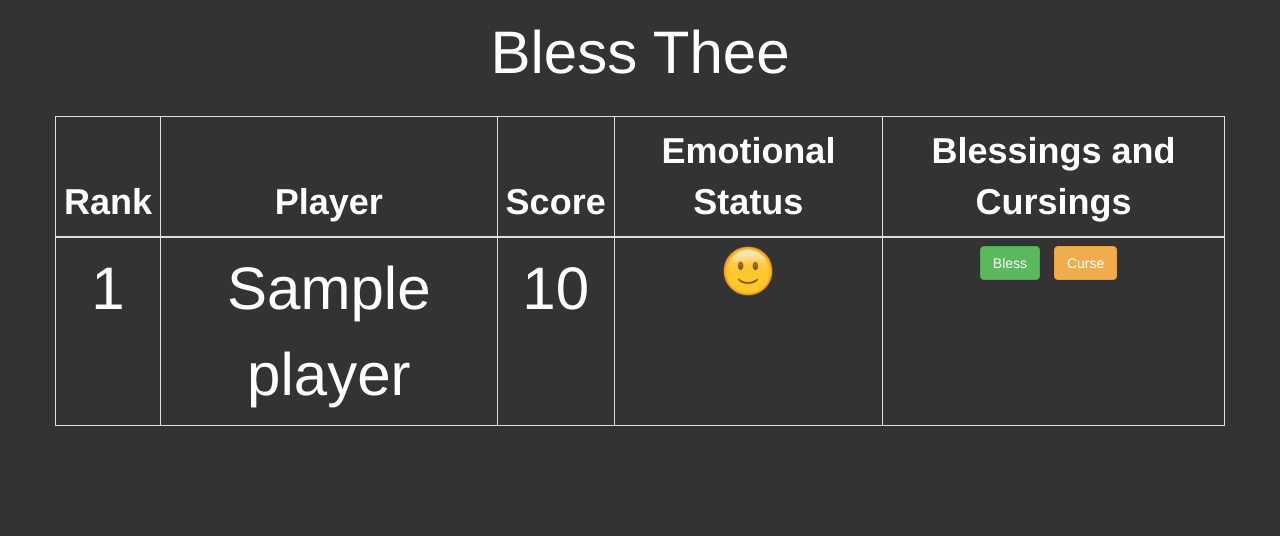
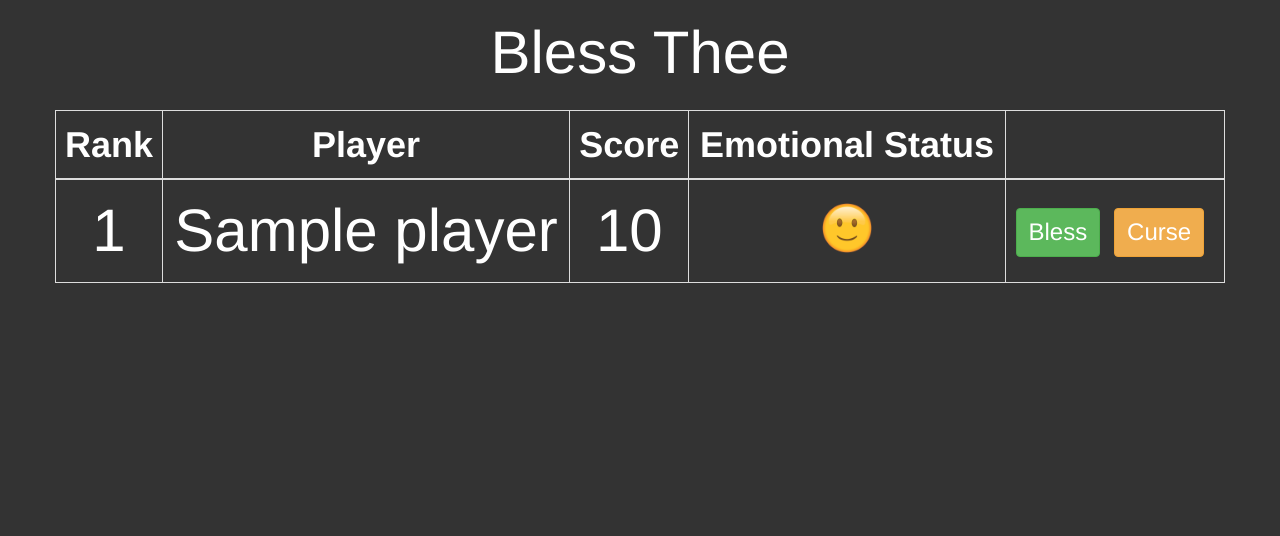
Before and after one commit to micahwierenga/bless_thee, a PHP site: page / in a window 1280 px wide. Shown: the top 536 px of the page. Run offline with PHP 8.4, Linux system fonts and the light colour scheme; tables that the repository leaves empty or names only in its code hold one stand-in row (values such as "Sample post"); some libraries are stand-ins or nearby versions.

Commit message:
Changes table heading font size, button size, and adds top margin to emoji and button columns

```diff
--- a/index.php
+++ b/index.php
@@ -14,7 +14,7 @@
     	h3 {
     		text-align: center;
     		font-size: 60px;
-    		margin-bottom: 30px;
+    		margin-bottom: 24px;
     	}
     	table {
     		text-align: center;
@@ -26,14 +26,16 @@
     	}
     	.player {
     		font-size: 60px;
-    		padding: 200px;
     	}
     	.btn {
     		margin-right: 10px;
+    		margin-top: 20px;
+    		font-size: 24px;
     	}
     	.emotional_status {
     		width: 50px;
     		height: 50px;
+    		margin-top: 15px;
     	}
     	.copyright {
     		text-align: center;
@@ -67,7 +69,7 @@
 			url: "blessed.php",
 			cache: false,
 			success: function(response) {
-				alert(name + " has disseminated a blessing");
+				// alert(name + " has disseminated a blessing");
 			}
 		});
 	}
@@ -80,10 +82,14 @@
 			url: "cursed.php",
 			cache: false,
 			success: function(response) {
-				alert(name + " has brought shame upon his or her head");
+				// alert(name + " has brought shame upon his or her head");
 			}
 		});
 	}
+
+	// setTimeout(function() {
+	// 	window.location.reload(1);
+	// }, 1000);
 	</script>
 </head>
 
@@ -105,7 +111,7 @@
 						<th class="scoreboard">Player</th>
 						<th class="scoreboard">Score</th>
 						<th class="scoreboard">Emotional Status</th>
-						<th class="scoreboard">Blessings and Cursings</th>
+						<th class="scoreboard"></th>
 					</tr>
 				</thead>
 				<tbody>
```
Also changed, not shown: 1 other file.
